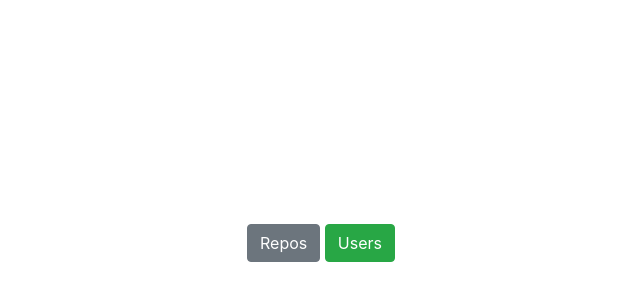
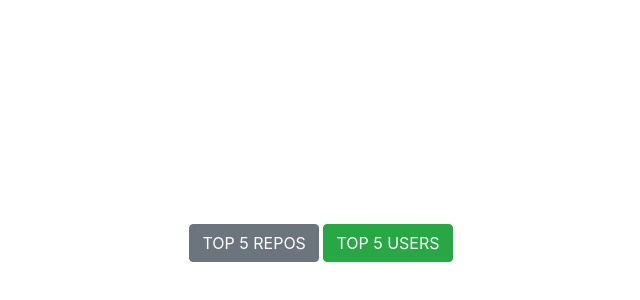
Before and after one commit to sookim914/github_v3_challenge, a website built with webpack: page index.html in a window 1280 px wide. Shown: the part 160-460 px from the top of the page, without its empty margins (319-959 px from the left). Built offline with nearby package versions, Linux system fonts and the light colour scheme.

```diff
--- a/index.html
+++ b/index.html
@@ -15,9 +15,9 @@
 
       <div class="wrapper">
         <!-- hot_repo button -->
-        <button id="hot_repo" class="btn btn-secondary main-buttons" data-toggle="modal" data-target="#repoModal"> Repos </button>
+        <button id="hot_repo" class="btn btn-secondary main-buttons" data-toggle="modal" data-target="#repoModal"> TOP 5 REPOS </button>
         <!-- prolific_users button-->
-        <button id="prolific_users" class="btn btn-success main-buttons" data-toggle="modal" data-target="#userModal"> Users </button>
+        <button id="prolific_users" class="btn btn-success main-buttons" data-toggle="modal" data-target="#userModal"> TOP 5 USERS </button>
       </div>
 
       <!-- hot_repo button modal -->
@@ -26,6 +26,7 @@
           <div class="modal-content">
             <div class="modal-header">
               <h5 class="modal-title">Top 5 repositories created last month with the most stars</h5>
+              <div class ="right-now"></div>
             </div>
             <div class="modal-body">
                 <table class='repo-table'>
@@ -83,6 +84,8 @@
           <div class="modal-content">
             <div class="modal-header">
               <h5 class="modal-title">Top 5 users created over last year with the most followers</h5>
+              <div class ="right-now"></div>
+
             </div>
             <div class="modal-body">
               <table class='user-table'>
```
